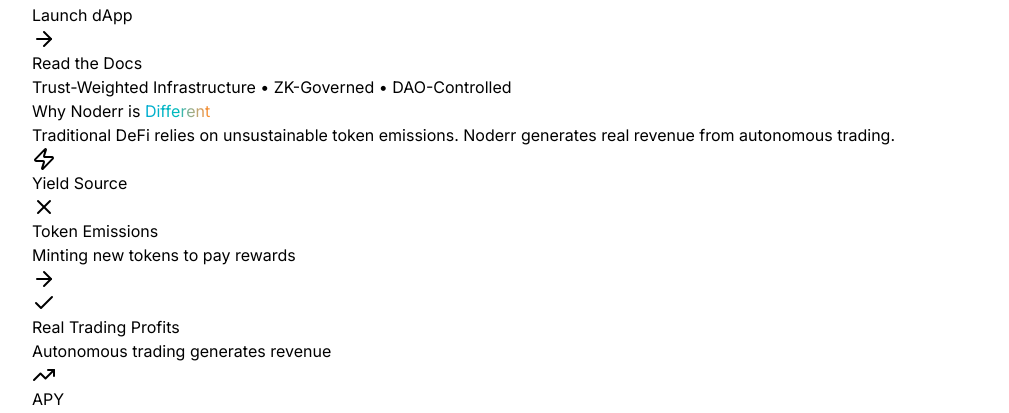
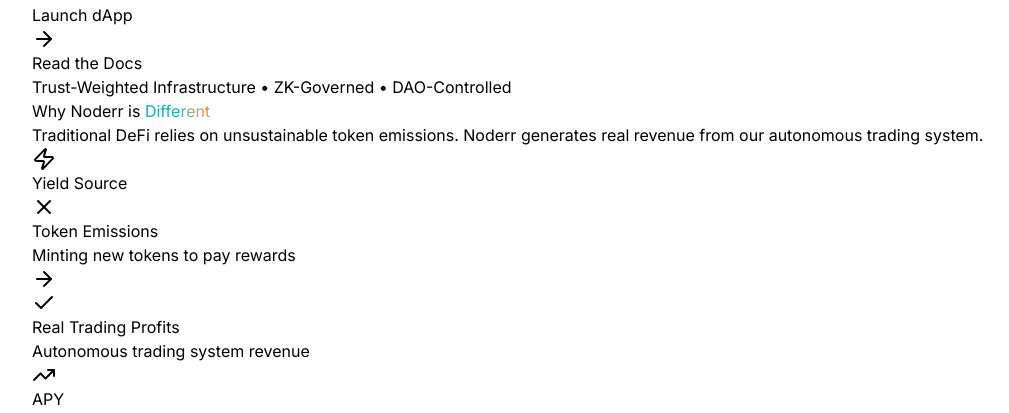
Before and after one commit to Noderrxyz/noderr-landing, a React (Vite) app in the folder client/: page / in a window 1280 px wide. Shown: the part 983-1396 px from the top of the page, without its empty margins (0-1009 px from the left). Built offline with nearby package versions, Linux system fonts and the light colour scheme.

Commit message:
Update terminology: change 'autonomous trading' to 'autonomous trading system' for consistency

```diff
--- a/client/src/components/sections/ComparisonShowcase.tsx
+++ b/client/src/components/sections/ComparisonShowcase.tsx
@@ -8,7 +8,7 @@
     problem: 'Token Emissions',
     problemDetail: 'Minting new tokens to pay rewards',
     solution: 'Real Trading Profits',
-    solutionDetail: 'Autonomous trading generates revenue',
+    solutionDetail: 'Autonomous trading system revenue',
   },
   {
     category: 'APY',
@@ -67,7 +67,7 @@
             Why Noderr is <span className="text-gradient">Different</span>
           </h2>
           <p className="text-xl text-muted-foreground max-w-3xl mx-auto">
-            Traditional DeFi relies on unsustainable token emissions. Noderr generates real revenue from autonomous trading.
+            Traditional DeFi relies on unsustainable token emissions. Noderr generates real revenue from our autonomous trading system.
           </p>
         </motion.div>
 
```
